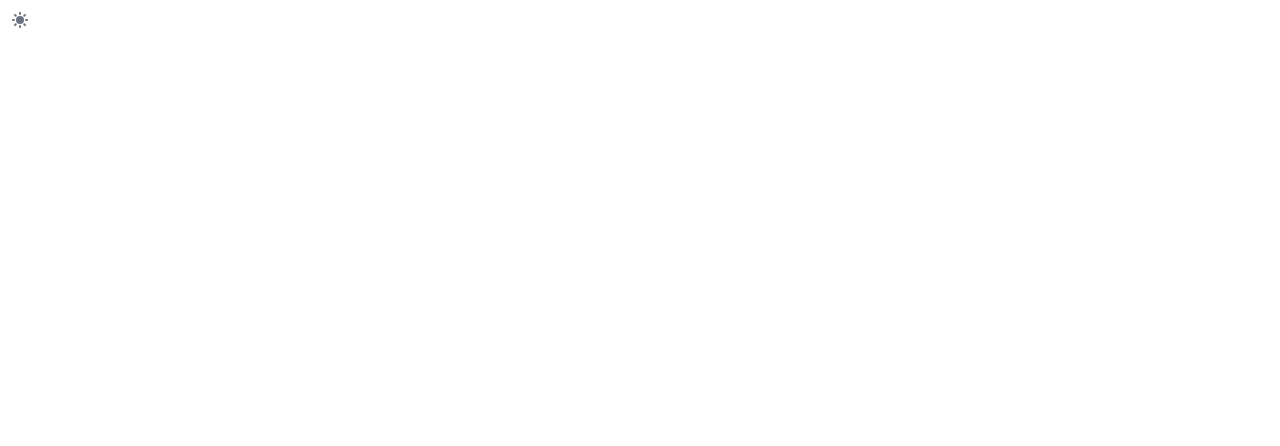
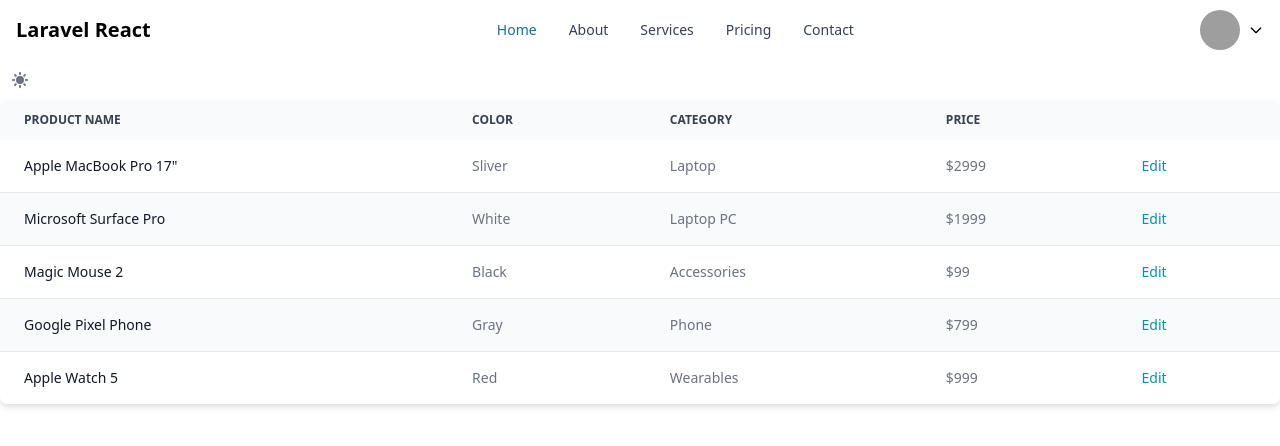
Before and after one commit to SHARKZTECH/Laravel-rest-api, a React (Vite) app in the folder client/: page / in a window 1280 px wide. Shown: the top 446 px of the page. Built offline with nearby package versions, Linux system fonts and the light colour scheme; grey boxes are pictures that could not be loaded.

Commit message:
navbar students

```diff
--- a/client/src/App.jsx
+++ b/client/src/App.jsx
@@ -1,6 +1,8 @@
 import { useState } from 'react'
 import './App.css'
 import { DarkThemeToggle, Flowbite } from 'flowbite-react';
+import Header from './components/Header';
+import Students from './components/Students';
 
 
 function App() {
@@ -8,8 +10,10 @@
 
   return (
     <>
-    <Flowbite>
+    <Flowbite className='w-100'>
+      <Header/>
       <DarkThemeToggle />
+      <Students/>
     </Flowbite>
     </>
   )
--- /dev/null
+++ b/client/src/components/Header.jsx
@@ -0,0 +1,69 @@
+'use client';
+import { Dropdown, Navbar,Avatar } from 'flowbite-react';
+
+export default function Header() {
+  return (
+    <Navbar
+      fluid
+      rounded
+    >
+      <Navbar.Brand href="/">
+             <span className="self-center whitespace-nowrap text-xl font-semibold dark:text-white">
+          Laravel React
+        </span>
+      </Navbar.Brand>
+
+      <div className="flex md:order-2">
+        <Dropdown
+          inline
+          label={<Avatar alt="User settings" img="https://flowbite.com/docs/images/people/profile-picture-5.jpg" rounded/>}
+        >
+          <Dropdown.Header>
+            <span className="block text-sm">
+              Bonnie Green
+            </span>
+            <span className="block truncate text-sm font-medium">
+              name@flowbite.com
+            </span>
+          </Dropdown.Header>
+          <Dropdown.Item>
+            Dashboard
+          </Dropdown.Item>
+          <Dropdown.Item>
+            Settings
+          </Dropdown.Item>
+          <Dropdown.Item>
+            Earnings
+          </Dropdown.Item>
+          <Dropdown.Divider />
+          <Dropdown.Item>
+            Sign out
+          </Dropdown.Item>
+        </Dropdown>
+        <Navbar.Toggle />
+      </div>
+      <Navbar.Collapse>
+        <Navbar.Link
+          active
+          href="/"
+        >
+          <h4>
+            Home
+          </h4>
+        </Navbar.Link>
+        <Navbar.Link href="#">
+          About
+        </Navbar.Link>
+        <Navbar.Link href="#">
+          Services
+        </Navbar.Link>
+        <Navbar.Link href="#">
+          Pricing
+        </Navbar.Link>
+        <Navbar.Link href="#">
+          Contact
+        </Navbar.Link>
+      </Navbar.Collapse>
+    </Navbar>
+  )
+}
--- /dev/null
+++ b/client/src/components/Students.jsx
@@ -0,0 +1,155 @@
+'use client';
+
+import { Table } from 'flowbite-react';
+
+export default function Students() {
+  return (
+    <Table striped hoverable>
+      <Table.Head>
+        <Table.HeadCell>
+          Product name
+        </Table.HeadCell>
+        <Table.HeadCell>
+          Color
+        </Table.HeadCell>
+        <Table.HeadCell>
+          Category
+        </Table.HeadCell>
+        <Table.HeadCell>
+          Price
+        </Table.HeadCell>
+        <Table.HeadCell>
+          <span className="sr-only">
+            Edit
+          </span>
+        </Table.HeadCell>
+      </Table.Head>
+      <Table.Body className="divide-y">
+        <Table.Row className="bg-white dark:border-gray-700 dark:bg-gray-800">
+          <Table.Cell className="whitespace-nowrap font-medium text-gray-900 dark:text-white">
+            Apple MacBook Pro 17"
+          </Table.Cell>
+          <Table.Cell>
+            Sliver
+          </Table.Cell>
+          <Table.Cell>
+            Laptop
+          </Table.Cell>
+          <Table.Cell>
+            $2999
+          </Table.Cell>
+          <Table.Cell>
+            <a
+              className="font-medium text-cyan-600 hover:underline dark:text-cyan-500"
+              href="/tables"
+            >
+              <p>
+                Edit
+              </p>
+            </a>
+          </Table.Cell>
+        </Table.Row>
+        <Table.Row className="bg-white dark:border-gray-700 dark:bg-gray-800">
+          <Table.Cell className="whitespace-nowrap font-medium text-gray-900 dark:text-white">
+            <p>
+              Microsoft Surface Pro
+            </p>
+          </Table.Cell>
+          <Table.Cell>
+            White
+          </Table.Cell>
+          <Table.Cell>
+            Laptop PC
+          </Table.Cell>
+          <Table.Cell>
+            $1999
+          </Table.Cell>
+          <Table.Cell>
+            <a
+              className="font-medium text-cyan-600 hover:underline dark:text-cyan-500"
+              href="/tables"
+            >
+              <p>
+                Edit
+              </p>
+            </a>
+          </Table.Cell>
+        </Table.Row>
+        <Table.Row className="bg-white dark:border-gray-700 dark:bg-gray-800">
+          <Table.Cell className="whitespace-nowrap font-medium text-gray-900 dark:text-white">
+            Magic Mouse 2
+          </Table.Cell>
+          <Table.Cell>
+            Black
+          </Table.Cell>
+          <Table.Cell>
+            Accessories
+          </Table.Cell>
+          <Table.Cell>
+            $99
+          </Table.Cell>
+          <Table.Cell>
+            <a
+              className="font-medium text-cyan-600 hover:underline dark:text-cyan-500"
+              href="/tables"
+            >
+              <p>
+                Edit
+              </p>
+            </a>
+          </Table.Cell>
+        </Table.Row>
+        <Table.Row className="bg-white dark:border-gray-700 dark:bg-gray-800">
+          <Table.Cell className="whitespace-nowrap font-medium text-gray-900 dark:text-white">
+            <p>
+              Google Pixel Phone
+            </p>
+          </Table.Cell>
+          <Table.Cell>
+            Gray
+          </Table.Cell>
+          <Table.Cell>
+            Phone
+          </Table.Cell>
+          <Table.Cell>
+            $799
+          </Table.Cell>
+          <Table.Cell>
+            <a
+              className="font-medium text-cyan-600 hover:underline dark:text-cyan-500"
+              href="/tables"
+            >
+              <p>
+                Edit
+              </p>
+            </a>
+          </Table.Cell>
+        </Table.Row>
+        <Table.Row className="bg-white dark:border-gray-700 dark:bg-gray-800">
+          <Table.Cell className="whitespace-nowrap font-medium text-gray-900 dark:text-white">
+            Apple Watch 5
+          </Table.Cell>
+          <Table.Cell>
+            Red
+          </Table.Cell>
+          <Table.Cell>
+            Wearables
+          </Table.Cell>
+          <Table.Cell>
+            $999
+          </Table.Cell>
+          <Table.Cell>
+            <a
+              className="font-medium text-cyan-600 hover:underline dark:text-cyan-500"
+              href="/tables"
+            >
+              <p>
+                Edit
+              </p>
+            </a>
+          </Table.Cell>
+        </Table.Row>
+      </Table.Body>
+    </Table>
+  )
+}
```
